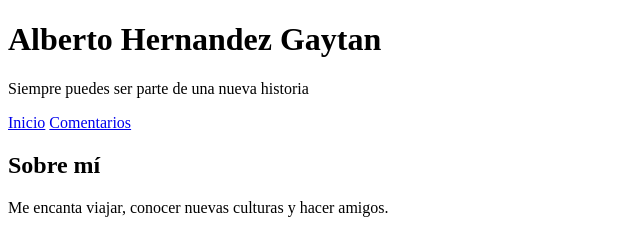
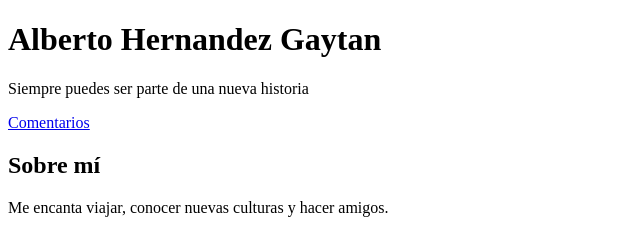
Before and after one commit to 23040015BETI24/mi-pagina-personal, a plain HTML site: page index.html in a window 1280 px wide. Shown: the top 234 px of the page, 0-640 px from the left. Drawn offline with Linux system fonts and the light colour scheme.

Commit message:
Update index.html

```diff
--- a/index.html
+++ b/index.html
@@ -4,15 +4,16 @@
   <meta charset="UTF-8">
   <meta name="viewport" content="width=device-width, initial-scale=1.0">
   <title>Mi Página Personal</title>
+   <link rel="stylesheet" href="Style/style.css">
+
 </head>
 <body>
   <h1>Alberto Hernandez Gaytan</h1>
   <p>Siempre puedes ser parte de una nueva historia</p>
 
-  <Nav>
-    <a href="./">Inicio</a>
+  <nav>
     <a href="comentarios.html">Comentarios</a>
-  </Nav>
+  </nav>
 
   <h2>Sobre mí</h2>
   <p>Me encanta viajar, conocer nuevas culturas y hacer amigos.</p>
```
